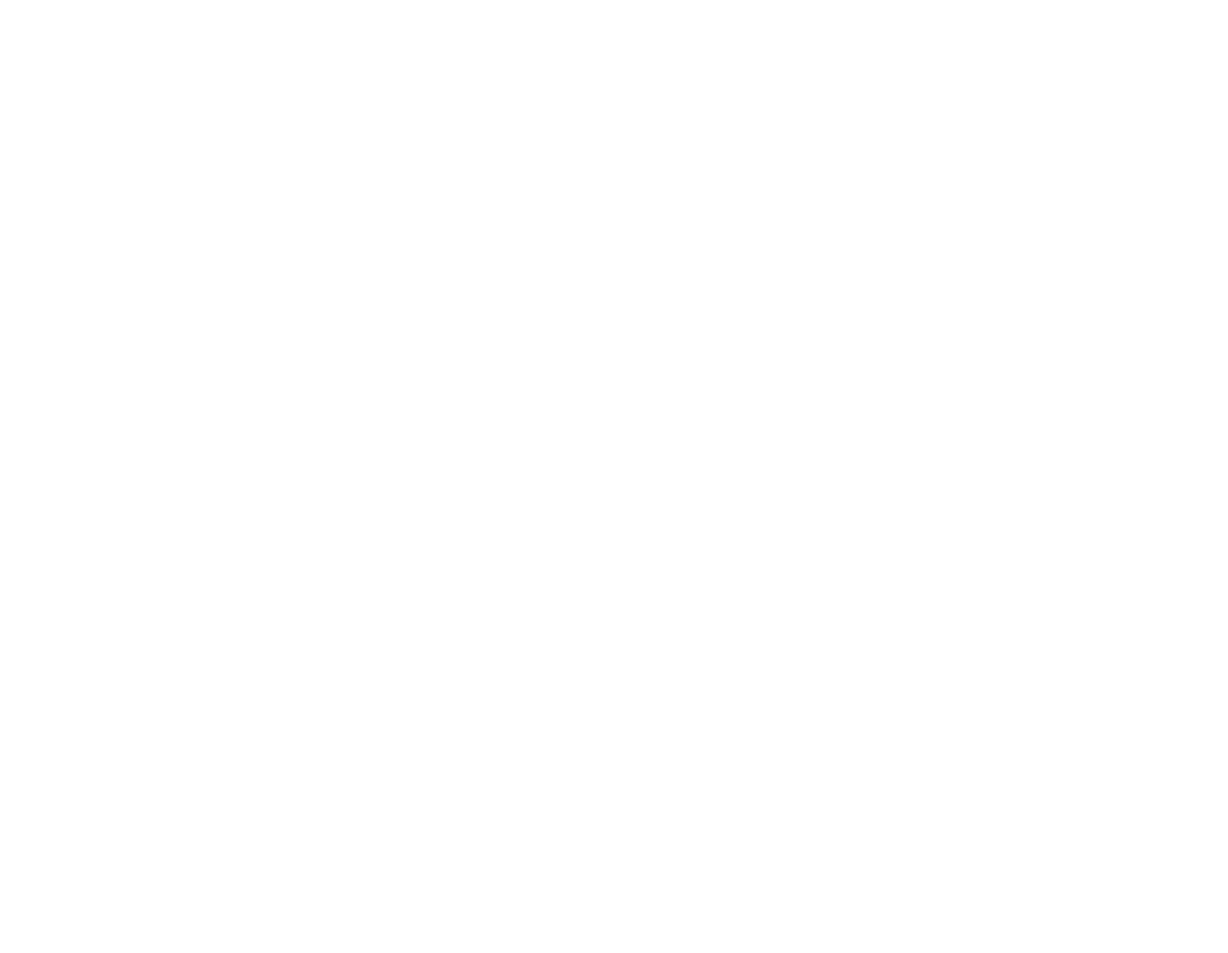
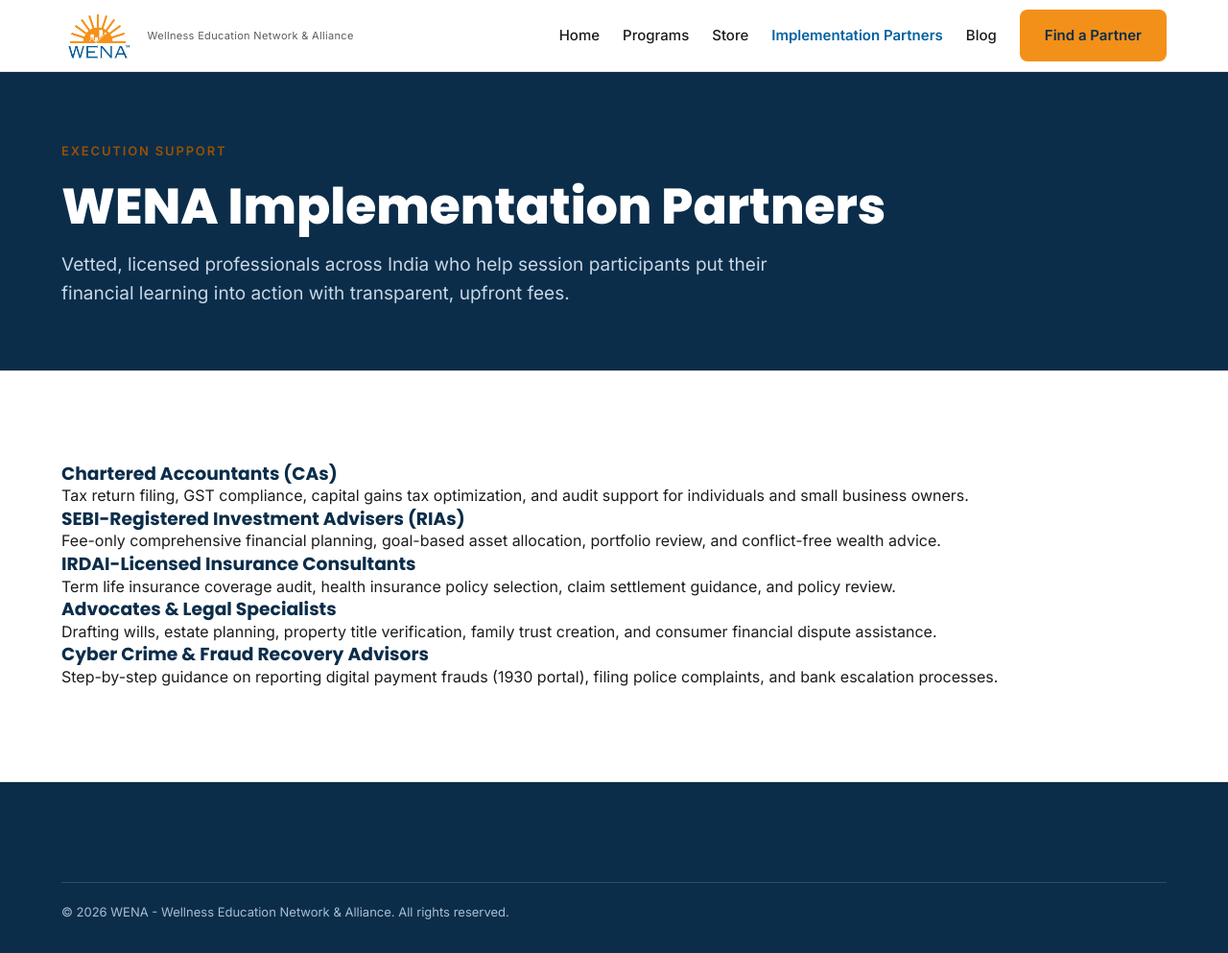
Before and after one commit to Project-WENA/WENA, a plain HTML site: page partners.html in a window 1280 px wide. Shown: the whole page at 96% size. Before the commit the page ends 800 px from the top, so only its background shows below. Drawn offline with Linux system fonts and the light colour scheme.

Commit message:
Enhance partners.html with SEO and styling elements
Updated HTML structure and added meta tags for SEO and styling.

```diff
--- a/partners.html
+++ b/partners.html
@@ -1,3 +1,8 @@
+<!DOCTYPE html>
+<html lang="en">
+<head>
+  <meta charset="UTF-8">
+  <meta name="viewport" content="width=device-width, initial-scale=1.0">
   <title>Vetted Tax, Investment, Insurance & Legal Partners | WENA</title>
   <meta name="description" content="Connect with vetted CAs, SEBI-registered advisers, IRDAI advisors, advocates & fraud specialists after WENA sessions—with upfront fees.">
   <link rel="canonical" href="https://wena.co.in/partners.html">
@@ -7,12 +12,90 @@
   <meta property="og:description" content="Connect with vetted CAs, SEBI-registered advisers, IRDAI advisors, advocates & fraud specialists after WENA sessions—with upfront fees.">
   <meta property="og:site_name" content="WENA">
   <meta property="og:image" content="wena%20logo.png">
+  <link rel="icon" href="wena%20logo.png">
+  <link rel="preconnect" href="https://fonts.googleapis.com">
+  <link rel="preconnect" href="https://fonts.gstatic.com" crossorigin>
+  <link href="https://fonts.googleapis.com/css2?family=Poppins:wght@500;600;700;800&amp;family=Inter:wght@400;500;600&amp;display=swap" rel="stylesheet">
+  <link rel="stylesheet" href="assets/site.css">
+  <meta name="google-adsense-account" content="ca-pub-2129249319707125">
+  <script async src="https://pagead2.googlesyndication.com/pagead/js/adsbygoogle.js?client=ca-pub-2129249319707125" crossorigin="anonymous"></script>
   <script type="application/ld+json">
   {
     "@context": "https://schema.org",
-    "@type": "Organization",
+    "@type": "Service",
     "name": "WENA Implementation Partners",
     "description": "Connect with vetted CAs, SEBI-registered advisers, IRDAI advisors, advocates & fraud specialists after WENA sessions—with upfront fees.",
-    "url": "https://wena.co.in/partners.html"
+    "url": "https://wena.co.in/partners.html",
+    "provider": {
+      "@type": "Organization",
+      "name": "WENA",
+      "url": "https://wena.co.in"
+    }
   }
   </script>
+</head>
+<body>
+  <header class="site-header">
+    <div class="container">
+      <a href="index.html" class="brand" aria-label="WENA home">
+        <img src="wena%20logo.png" alt="WENA logo">
+        <span class="brand-text"><small>Wellness Education Network &amp; Alliance</small></span>
+      </a>
+      <button class="nav-toggle" id="navToggle" aria-label="Open menu" aria-expanded="false" aria-controls="mainNav">&#9776;</button>
+      <nav class="main-nav" id="mainNav" aria-label="Main">
+        <a href="index.html">Home</a>
+        <a href="programs.html">Programs</a>
+        <a href="store.html">Store</a>
+        <a href="partners.html" class="active" aria-current="page">Implementation Partners</a>
+        <a href="blog.html">Blog</a>
+        <a href="partners.html#request" class="btn btn-saffron">Find a Partner</a>
+      </nav>
+    </div>
+  </header>
+
+  <main>
+    <section class="page-hero">
+      <div class="container">
+        <span class="eyebrow">Execution Support</span>
+        <h1>WENA Implementation Partners</h1>
+        <p>Vetted, licensed professionals across India who help session participants put their financial learning into action with transparent, upfront fees.</p>
+      </div>
+    </section>
+
+    <section class="section white">
+      <div class="container">
+        <div class="partners-grid">
+          <article class="partner-card">
+            <h3>Chartered Accountants (CAs)</h3>
+            <p>Tax return filing, GST compliance, capital gains tax optimization, and audit support for individuals and small business owners.</p>
+          </article>
+          <article class="partner-card">
+            <h3>SEBI-Registered Investment Advisers (RIAs)</h3>
+            <p>Fee-only comprehensive financial planning, goal-based asset allocation, portfolio review, and conflict-free wealth advice.</p>
+          </article>
+          <article class="partner-card">
+            <h3>IRDAI-Licensed Insurance Consultants</h3>
+            <p>Term life insurance coverage audit, health insurance policy selection, claim settlement guidance, and policy review.</p>
+          </article>
+          <article class="partner-card">
+            <h3>Advocates &amp; Legal Specialists</h3>
+            <p>Drafting wills, estate planning, property title verification, family trust creation, and consumer financial dispute assistance.</p>
+          </article>
+          <article class="partner-card">
+            <h3>Cyber Crime &amp; Fraud Recovery Advisors</h3>
+            <p>Step-by-step guidance on reporting digital payment frauds (1930 portal), filing police complaints, and bank escalation processes.</p>
+          </article>
+        </div>
+      </div>
+    </section>
+  </main>
+
+  <footer class="site-footer">
+    <div class="container">
+      <div class="footer-bottom">
+        <p>&copy; 2026 WENA - Wellness Education Network &amp; Alliance. All rights reserved.</p>
+      </div>
+    </div>
+  </footer>
+</body>
+</html>
```
